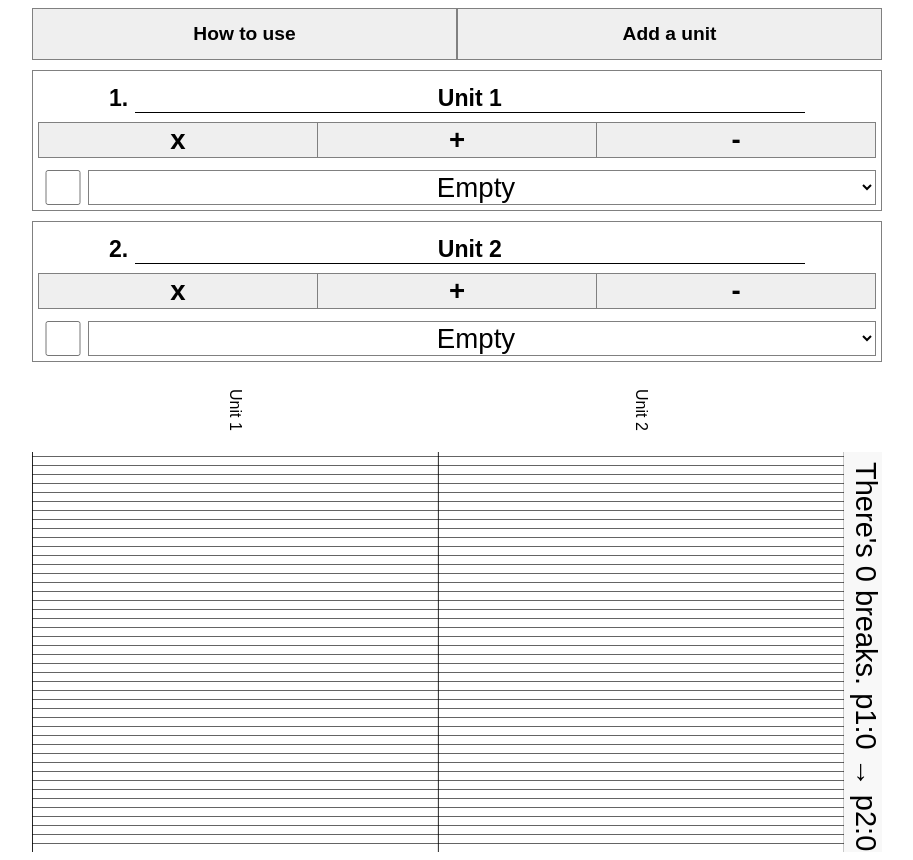
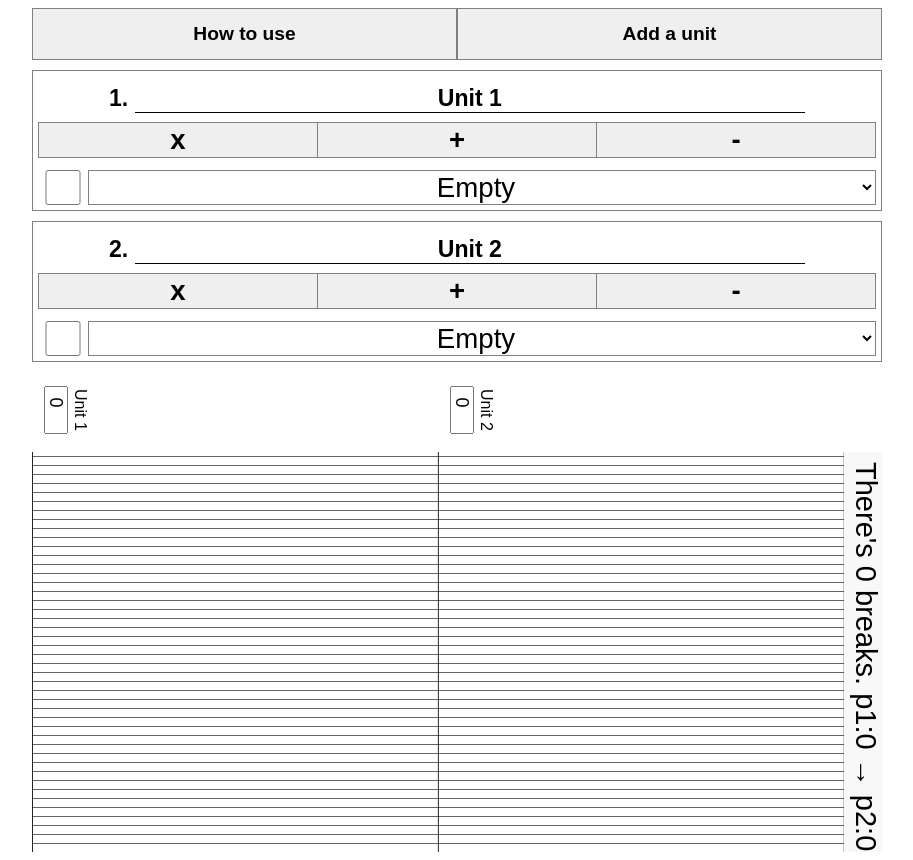
Before and after one commit to Lia-mon/chain, a SvelteKit app: page / in a window 1280 px wide. Shown: the whole page, without its empty margins (183-1096 px from the left). Built offline with nearby package versions, Linux system fonts and the light colour scheme.

Commit message:
packing is hard aaa

```diff
--- a/src/routes/Framer.svelte
+++ b/src/routes/Framer.svelte
@@ -125,7 +125,7 @@ $:if(containerVisual) containerVisual.style.backgroundSize = `${(100-4.5)/$units
     <div class='control'>
             {`${$unitNames[unit]}`}
             <!-- <label for='{`prio-${i}`}'>{`${$unitNames[unit]}`}</label> -->
-            <!-- <input type="number" value={$delays[unit]} on:input={sanitize(unit)} min='0' id={`prio-${i}`}> -->
+            <input type="number" value={$delays[unit]} on:input={sanitize(unit)} min='0' id={`prio-${i}`}>
         </div>
 
     {/each}
@@ -222,11 +222,13 @@ $:if(containerVisual) containerVisual.style.backgroundSize = `${(100-4.5)/$units
     flex:1;
     display:inline-flex;
     writing-mode: vertical-lr;
+    flex-direction: column-reverse;
     /* padding: 1em 1em; */
     /* border-bottom: 1px solid black; */
-    align-items: center;
-    justify-content: space-evenly;
-    min-height: 3em;
+    align-items:center;
+    justify-content:start;
+    line-height: 0;
+    padding: 0;
 }
 
 .control > *{
@@ -235,9 +237,12 @@ $:if(containerVisual) containerVisual.style.backgroundSize = `${(100-4.5)/$units
 }
 
 .control input{
-    width:2ch;
-    margin-top: 0.3em;
+    writing-mode: initial;
+    width:3ch;
+    height:1em;
+    margin: 0;
     min-inline-size: 4ch;
+    transform: rotate(90deg);
 }
 
 .control:last-child{
```
